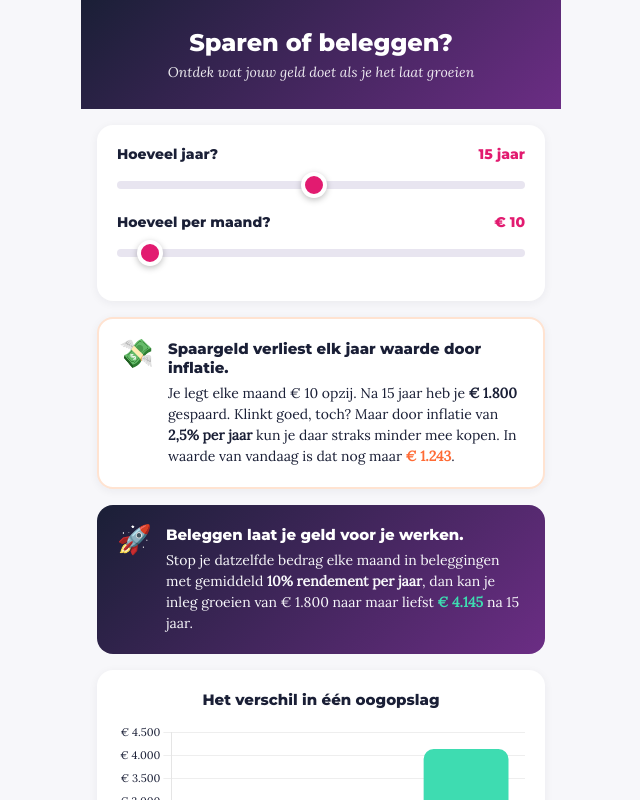
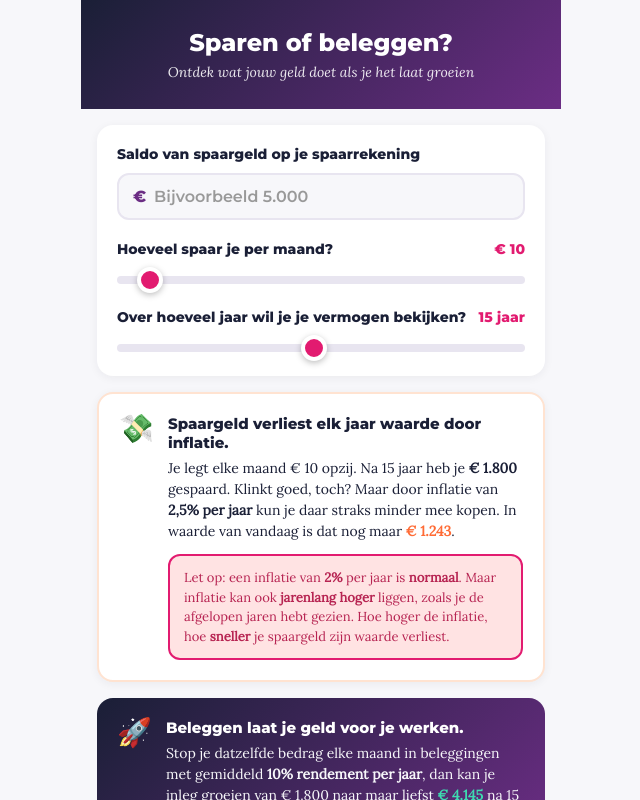
Before and after one commit to claudiavoogt/gf-sparenbeleggen-calculator, a Next.js app: page / in a window 1280 px wide. Shown: the top 800 px of the page, without its empty margins (319-959 px from the left). Built offline with nearby package versions, Linux system fonts and the light colour scheme.

Commit message:
saldo-invulveld en inflatiewaarschuwing toegevoegd

```diff
--- a/app/api/bereken/route.ts
+++ b/app/api/bereken/route.ts
@@ -3,6 +3,7 @@ import { NextRequest, NextResponse } from 'next/server';
 interface BerekenInput {
   jaren: number;
   maandbedrag: number;
+  huidigSaldo: number;
 }
 
 interface BerekenResultaat {
@@ -11,6 +12,7 @@ interface BerekenResultaat {
   eindwaarde: number;
   totaalIngelegdBeleggen: number;
   verschil: number;
+  saldoNaInflatie: number;
 }
 
 const INFLATIE = 0.025;
@@ -32,24 +34,32 @@ function berekenBeleggen(maandbedrag: number, jaren: number) {
   return { eindwaarde, totaalIngelegdBeleggen };
 }
 
+function berekenSaldoNaInflatie(huidigSaldo: number, jaren: number) {
+  return huidigSaldo / Math.pow(1 + INFLATIE, jaren);
+}
+
 export async function POST(request: NextRequest) {
   try {
     const body: BerekenInput = await request.json();
-    const { jaren, maandbedrag } = body;
+    const { jaren, maandbedrag, huidigSaldo } = body;
 
     if (
       typeof jaren !== 'number' ||
       typeof maandbedrag !== 'number' ||
+      typeof huidigSaldo !== 'number' ||
       jaren < 1 ||
       jaren > 30 ||
       maandbedrag < 5 ||
-      maandbedrag > 100
+      maandbedrag > 100 ||
+      huidigSaldo < 0 ||
+      huidigSaldo > 1000000
     ) {
       return NextResponse.json({ error: 'Ongeldige invoer' }, { status: 400 });
     }
 
     const sparen = berekenSparen(maandbedrag, jaren);
     const beleggen = berekenBeleggen(maandbedrag, jaren);
+    const saldoNaInflatie = berekenSaldoNaInflatie(huidigSaldo, jaren);
 
     const resultaat: BerekenResultaat = {
       totaalIngelegd: sparen.totaalIngelegd,
@@ -57,6 +67,7 @@ export async function POST(request: NextRequest) {
       eindwaarde: beleggen.eindwaarde,
       totaalIngelegdBeleggen: beleggen.totaalIngelegdBeleggen,
       verschil: beleggen.eindwaarde - sparen.waardeNaInflatie,
+      saldoNaInflatie,
     };
 
     return NextResponse.json(resultaat);
--- a/app/page.tsx
+++ b/app/page.tsx
@@ -14,6 +14,7 @@ interface BerekenResultaat {
   eindwaarde: number;
   totaalIngelegdBeleggen: number;
   verschil: number;
+  saldoNaInflatie: number;
 }
 
 function formatEuro(bedrag: number): string {
@@ -25,8 +26,9 @@ function formatEuro(bedrag: number): string {
 }
 
 export default function SparenVsBeleggenPage() {
+  const [huidigSaldo, setHuidigSaldo] = useState<number | ''>('');
+  const [maandbedrag, setMaandbedrag] = useState<number>(10);
   const [jaren, setJaren] = useState<number>(15);
-  const [maandbedrag, setMaandbedrag] = useState<number>(10);
   const [resultaat, setResultaat] = useState<BerekenResultaat | null>(null);
   const [laden, setLaden] = useState<boolean>(true);
   const [foutmelding, setFoutmelding] = useState<string | null>(null);
@@ -44,7 +46,7 @@ export default function SparenVsBeleggenPage() {
     fetch('/api/bereken', {
       method: 'POST',
       headers: { 'Content-Type': 'application/json' },
-      body: JSON.stringify({ jaren, maandbedrag }),
+      body: JSON.stringify({ jaren, maandbedrag, huidigSaldo: huidigSaldo === '' ? 0 : huidigSaldo }),
     })
       .then((res) => {
         if (!res.ok) throw new Error('Berekening mislukt');
@@ -66,7 +68,7 @@ export default function SparenVsBeleggenPage() {
     return () => {
       actief = false;
     };
-  }, [jaren, maandbedrag]);
+  }, [jaren, maandbedrag, huidigSaldo]);
 
   // Chart.js laden via CDN
   useEffect(() => {
@@ -182,6 +184,22 @@ export default function SparenVsBeleggenPage() {
           box-shadow: 0 2px 6px rgba(0,0,0,0.25);
           cursor: pointer;
         }
+
+        input[type="number"]::-webkit-outer-spin-button,
+        input[type="number"]::-webkit-inner-spin-button {
+          -webkit-appearance: none;
+          margin: 0;
+        }
+        input[type="number"] {
+          -moz-appearance: textfield;
+        }
+        input[type="number"]:focus {
+          outline: none;
+        }
+        input[type="number"]::placeholder {
+          color: #999;
+          font-weight: 600;
+        }
       `}</style>
 
       <div style={styles.wrapper}>
@@ -191,11 +209,52 @@ export default function SparenVsBeleggenPage() {
           <div style={styles.headerSub}>Ontdek wat jouw geld doet als je het laat groeien</div>
         </div>
 
-        {/* SLIDERS */}
+        {/* INVOER */}
         <div style={styles.card}>
           <div style={styles.sliderRow}>
+            <div style={styles.sliderLabel}>Saldo van spaargeld op je spaarrekening</div>
+            <div style={styles.inputWrapper}>
+              <span style={styles.inputPrefix}>€</span>
+              <input
+                type="number"
+                inputMode="numeric"
+                min="0"
+                max="1000000"
+                step="100"
+                placeholder="Bijvoorbeeld 5.000"
+                value={huidigSaldo}
+                onChange={(e) => {
+                  const ruw = e.target.value;
+                  if (ruw === '') {
+                    setHuidigSaldo('');
+                    return;
+                  }
+                  const waarde = Number(ruw);
+                  setHuidigSaldo(Number.isNaN(waarde) ? '' : Math.max(0, Math.min(1000000, waarde)));
+                }}
+                style={styles.inputField}
+              />
+            </div>
+          </div>
+
+          <div style={styles.sliderRow}>
             <div style={styles.sliderLabel}>
-              Hoeveel jaar? <span style={styles.sliderValue}>{jaren} jaar</span>
+              Hoeveel spaar je per maand? <span style={styles.sliderValue}>{formatEuro(maandbedrag)}</span>
+            </div>
+            <input
+              type="range"
+              min="5"
+              max="100"
+              step="5"
+              value={maandbedrag}
+              onChange={(e) => setMaandbedrag(Number(e.target.value))}
+            />
+          </div>
+
+          <div style={{ ...styles.sliderRow, marginBottom: 0 }}>
+            <div style={styles.sliderLabel}>
+              Over hoeveel jaar wil je je vermogen bekijken?{' '}
+              <span style={styles.sliderValue}>{jaren} jaar</span>
             </div>
             <input
               type="range"
@@ -204,20 +263,6 @@ export default function SparenVsBeleggenPage() {
               step="1"
               value={jaren}
               onChange={(e) => setJaren(Number(e.target.value))}
-            />
-          </div>
-
-          <div style={styles.sliderRow}>
-            <div style={styles.sliderLabel}>
-              Hoeveel per maand? <span style={styles.sliderValue}>{formatEuro(maandbedrag)}</span>
-            </div>
-            <input
-              type="range"
-              min="5"
-              max="100"
-              step="5"
-              value={maandbedrag}
-              onChange={(e) => setMaandbedrag(Number(e.target.value))}
             />
           </div>
         </div>
@@ -247,8 +292,39 @@ export default function SparenVsBeleggenPage() {
                   </strong>
                   .
                 </div>
+                <div style={styles.warningBlock}>
+                  Let op: een inflatie van <strong>2%</strong> per jaar is <strong>normaal</strong>.
+                  Maar inflatie kan ook <strong>jarenlang hoger</strong> liggen, zoals je de
+                  afgelopen jaren hebt gezien. Hoe hoger de inflatie, hoe <strong>sneller</strong>{' '}
+                  je spaargeld zijn waarde verliest.
+                </div>
               </div>
             </div>
+
+            {/* HUIDIG SPAARSALDO */}
+            {typeof huidigSaldo === 'number' && huidigSaldo > 0 && (
+              <div style={styles.card}>
+                <div style={styles.chartTitle}>Wat doet inflatie met jouw spaarsaldo?</div>
+                <div style={styles.resultRowInner}>
+                  <div style={styles.resultCard}>
+                    <div style={styles.resultLabel}>Huidig spaarsaldo</div>
+                    <div style={{ ...styles.resultValue, color: '#1A1F36' }}>
+                      {formatEuro(huidigSaldo)}
+                    </div>
+                  </div>
+                  <div style={styles.resultCard}>
+                    <div style={styles.resultLabel}>Waard over {jaren} jaar</div>
+                    <div style={{ ...styles.resultValue, color: '#FF6B35' }}>
+                      {formatEuro(resultaat.saldoNaInflatie)}
+                    </div>
+                  </div>
+                </div>
+                <div style={styles.noteText}>
+                  Dit saldo is <strong>niet</strong> meegerekend bij beleggen hieronder. Dat gaat
+                  alleen over je maandelijkse inleg.
+                </div>
+              </div>
+            )}
 
             {/* BELEGGEN UITLEG */}
             <div style={styles.infoBlockDark}>
@@ -397,6 +473,30 @@ const styles: { [key: string]: React.CSSProperties } = {
     color: '#E21B70',
     fontWeight: 800,
   },
+  inputWrapper: {
+    display: 'flex',
+    alignItems: 'center',
+    background: '#F7F7FA',
+    borderRadius: '12px',
+    border: '2px solid #E8E5F0',
+    padding: '12px 14px',
+  },
+  inputPrefix: {
+    fontFamily: 'Montserrat, sans-serif',
+    fontWeight: 800,
+    fontSize: '16px',
+    color: '#6B2D84',
+    marginRight: '8px',
+  },
+  inputField: {
+    border: 'none',
+    background: 'transparent',
+    fontFamily: 'Montserrat, sans-serif',
+    fontWeight: 800,
+    fontSize: '16px',
+    color: '#1A1F36',
+    width: '100%',
+  },
   errorBlock: {
     margin: '0 16px',
     background: '#FFE3E3',
@@ -454,6 +554,17 @@ const styles: { [key: string]: React.CSSProperties } = {
     lineHeight: '1.5',
     color: '#1A1F36',
   },
+  warningBlock: {
+    marginTop: '12px',
+    padding: '12px 14px',
+    background: '#FFE3E3',
+    border: '2px solid #E21B70',
+    borderRadius: '12px',
+    fontFamily: 'Lora, serif',
+    fontSize: '13px',
+    lineHeight: '1.5',
+    color: '#B72452',
+  },
   infoTitleLight: {
     fontFamily: 'Montserrat, sans-serif',
     fontWeight: 800,
@@ -481,6 +592,12 @@ const styles: { [key: string]: React.CSSProperties } = {
     gap: '12px',
     margin: '0 16px',
   },
+  resultRowInner: {
+    display: 'flex',
+    flexWrap: 'nowrap',
+    gap: '12px',
+    marginBottom: '14px',
+  },
   resultCard: {
     flex: 1,
     background: '#FFFFFF',
@@ -501,6 +618,14 @@ const styles: { [key: string]: React.CSSProperties } = {
     fontFamily: 'Montserrat, sans-serif',
     fontWeight: 800,
     fontSize: '20px',
+  },
+  noteText: {
+    fontFamily: 'Lora, serif',
+    fontStyle: 'italic',
+    fontSize: '12px',
+    lineHeight: '1.5',
+    color: '#6B2D84',
+    textAlign: 'center',
   },
   diffBlock: {
     margin: '0 16px',
```
